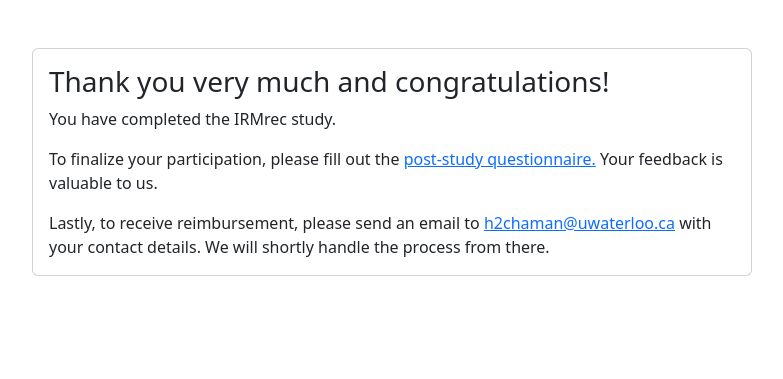
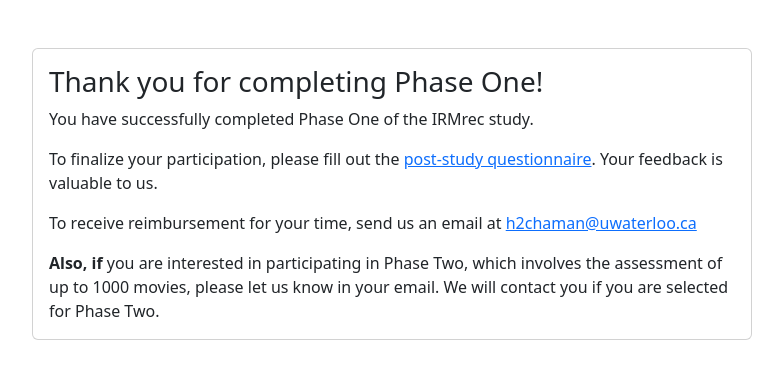
Before and after one commit to maancham/IRMrec, a Django app: page /items/ in a window 1280 px wide. Shown: the part 42-421 px from the top of the page, without its empty margins (248-1031 px from the left). Run offline with Django 4.2, Linux system fonts and the light colour scheme; a user stored in the database is signed in; tables that the repository leaves empty hold one stand-in row (values such as "Sample post"); some libraries are stand-ins or nearby versions.

Commit message:
rankingDone page edit to consider study phase

```diff
--- a/movies/templates/movies/rankingDone.html
+++ b/movies/templates/movies/rankingDone.html
@@ -6,13 +6,19 @@
     <div class="col-lg-8">
       <div class="card">
         <div class="card-body">
-            <h3 class="card-title">Thank you very much and congratulations!</h3>
-            <p class="card-text">You have completed the IRMrec study.</p>
-            <p class="card-text">To finalize your participation, please fill out the <a href=https://docs.google.com/forms/d/e/1FAIpQLSfPVYMljcabm0ZOxM0wuV5G1YDO6xDMqVqgudMHFZRIvBJlQQ/viewform?usp=sf_link" target="_blank">post-study questionnaire.</a> Your feedback is valuable to us.</p>
-            <p class="card-text">Lastly, to receive reimbursement, please send an email to
-                <a href="mailto:h2chaman@uwaterloo.ca">h2chaman@uwaterloo.ca</a>
-                with your contact details. We will shortly handle the process from there.
-            </p>
+          {% if study_stage == 1 %}
+            <h3 class="card-title">Thank you for completing Phase One!</h3>
+            <p class="card-text">You have successfully completed Phase One of the IRMrec study.</p>
+            <p class="card-text">To finalize your participation, please fill out the <a href="https://docs.google.com/forms/d/e/1FAIpQLSfPVYMljcabm0ZOxM0wuV5G1YDO6xDMqVqgudMHFZRIvBJlQQ/viewform?usp=sf_link" target="_blank">post-study questionnaire</a>. Your feedback is valuable to us.</p>
+            <p class="card-text">To receive reimbursement for your time, send us an email at <a href="mailto:h2chaman@uwaterloo.ca">h2chaman@uwaterloo.ca</a> </p>
+            <p class="card-text"><strong>Also, if</strong> you are interested in participating in Phase Two, which involves the assessment of up to 1000 movies, please let us know in your email. We will contact you if you are selected for Phase Two.</p>
+          {% elif study_stage == 2 %}
+            <h3 class="card-title">Congratulations! You have completed the IRMrec study!</h3>
+            <p class="card-text">You have successfully completed both phases of the IRMrec study.</p>
+            <p class="card-text">To finalize your participation, please fill out the <a href="https://docs.google.com/forms/d/e/1FAIpQLSfPVYMljcabm0ZOxM0wuV5G1YDO6xDMqVqgudMHFZRIvBJlQQ/viewform?usp=sf_link" target="_blank">post-study questionnaire</a>. Your feedback is valuable to us.</p>
+            <p class="card-text">To receive reimbursement for your time, send us an email at <a href="mailto:h2chaman@uwaterloo.ca">h2chaman@uwaterloo.ca</a> </p>
+            <p class="card-text">Thank you for your time and participation in the study!</p>
+          {% endif %}
         </div>
       </div>
     </div>
--- a/movies/views.py
+++ b/movies/views.py
@@ -16,12 +16,6 @@
 """
 TODO:
 ------------------------------
-
-implement the two phase scenario
-    edit userpooling so that 10 items from ratings profile are shuffled into the first 100 (depth k1 from all algo outputs)
-
-/edit rankingDone page
-Once they are finished with phase one: thank you page stuff + will be in contact with phase two stuff (also ask question)
 when they login for the second phase:
     -normal homepage
 
@@ -33,6 +27,7 @@
 log processing
 handle the video tutorial once everything is finalized
 dockerization
+edit userpooling so that 10 items from ratings profile are shuffled into the first 100 (depth k1 from all algo outputs)
 remove the django-toolbar from the project
 activate SessionTimeoutMiddleware in settings
 """
@@ -137,12 +132,17 @@
 @login_required
 def home(request):
     participant = Participant.objects.get(user=request.user)
+    if participant.given_demographics != True:
+        return redirect("demographic")
+
     if not participant.taken_initial_quiz:
         return redirect("tutorial")
-    if participant.given_demographics != True:
-        return redirect("demographic")
-    if participant.fully_done:
-        return render(request, "movies/rankingDone.html")
+
+    fully_done = (
+        participant.fully_p1_done if STUDY_STAGE == 1 else participant.fully_p2_done
+    )
+    if fully_done:
+        return render(request, "movies/rankingDone.html", {"study_stage": STUDY_STAGE})
     else:
         remaining_judge_actions = (
             participant.remaining_p1_judge_actions
@@ -176,7 +176,7 @@
     if (STUDY_STAGE == 1 and participant.fully_p1_done) or (
         STUDY_STAGE == 2 and participant.fully_p2_done
     ):
-        return render(request, "movies/rankingDone.html")
+        return render(request, "movies/rankingDone.html", {"study_stage": STUDY_STAGE})
 
     interactions = {
         interaction.movie.movieId: interaction for interaction in user_interactions
@@ -247,7 +247,7 @@
     if (STUDY_STAGE == 1 and participant.fully_p1_done) or (
         STUDY_STAGE == 2 and participant.fully_p2_done
     ):
-        return render(request, "movies/rankingDone.html")
+        return render(request, "movies/rankingDone.html", {"study_stage": STUDY_STAGE})
 
     logger.info(
         f"view_movie: User {participant.user.username} shown movie/{movie.movieId} page."
@@ -352,15 +352,15 @@
         )
         return render(request, "movies/rankingLocked.html")
 
-    full_done = (
+    fully_done = (
         participant.fully_p1_done if STUDY_STAGE == 1 else participant.fully_p2_done
     )
 
-    if full_done:
+    if fully_done:
         logger.info(
             f"view_ranking_done: User {participant.user.username} shown ranking done page."
         )
-        return render(request, "movies/rankingDone.html")
+        return render(request, "movies/rankingDone.html", {"study_stage": STUDY_STAGE})
 
     if request.method == "POST":
         ranks = []
@@ -390,7 +390,7 @@
         logger.info(
             f"submit_ranking_action: User {participant.user.username} submitted ranking."
         )
-        return render(request, "movies/rankingDone.html")
+        return render(request, "movies/rankingDone.html", {"study_stage": STUDY_STAGE})
 
     top_interactions = Interaction.objects.filter(
         participant=participant, will_to_watch="Extremely interested"
```
